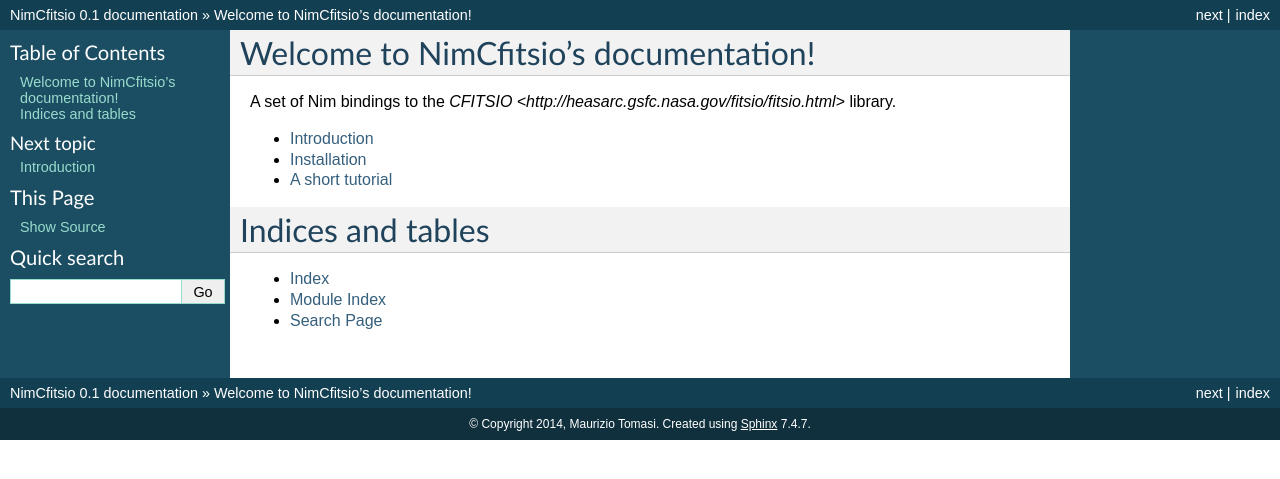
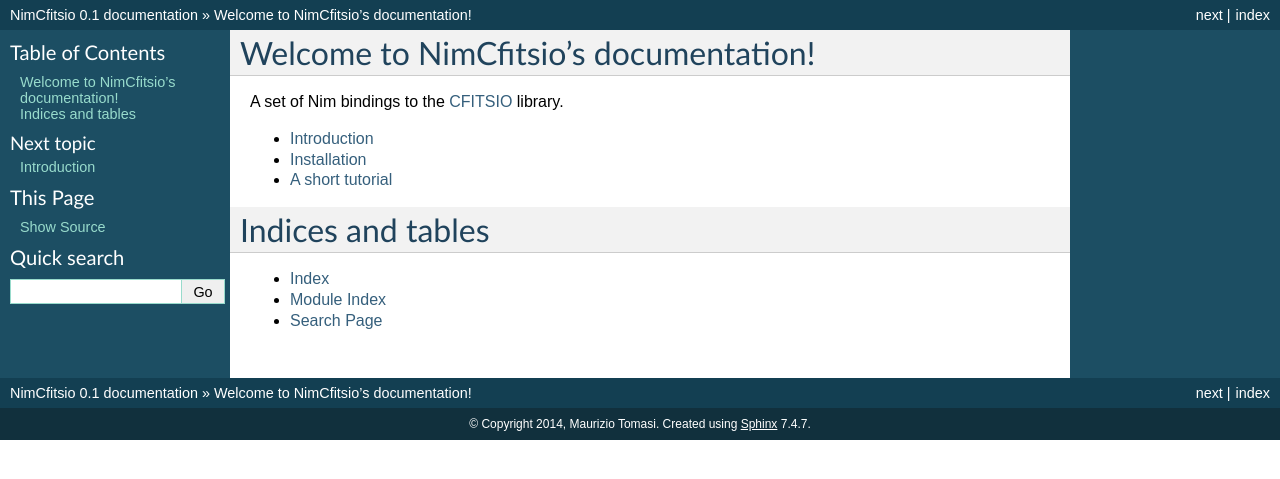
Before and after one commit to ziotom78/nimcfitsio, a Sphinx documentation site: the page built from docs/index.rst, in a window 1280 px wide. Shown: the top 479 px of the page. Built offline with Sphinx 7.4.7, drawn with Linux system fonts in a browser that asks for light colours.

Commit message:
Hyperlinks fixed

```diff
--- a/docs/index.rst
+++ b/docs/index.rst
@@ -7,7 +7,7 @@
 ======================================
 
 A set of Nim bindings to the `CFITSIO
-<http://heasarc.gsfc.nasa.gov/fitsio/fitsio.html>` library.
+<http://heasarc.gsfc.nasa.gov/fitsio/fitsio.html>`_ library.
 
 .. toctree::
    :maxdepth: 2
--- a/docs/introduction.rst
+++ b/docs/introduction.rst
@@ -2,8 +2,8 @@
 ============
 
 This manual describes NimCfitsio, a set of bindings to the `CFITSIO
-<http://heasarc.gsfc.nasa.gov/fitsio/fitsio.html>` library for the Nim
-language.
+<http://heasarc.gsfc.nasa.gov/fitsio/fitsio.html>`_ library for the
+Nim language.
 
 The purpose of NimCfitsio is to allow the creation/reading/writing of
 FITS files (either containing images or tables) from Nim programs. The
```
